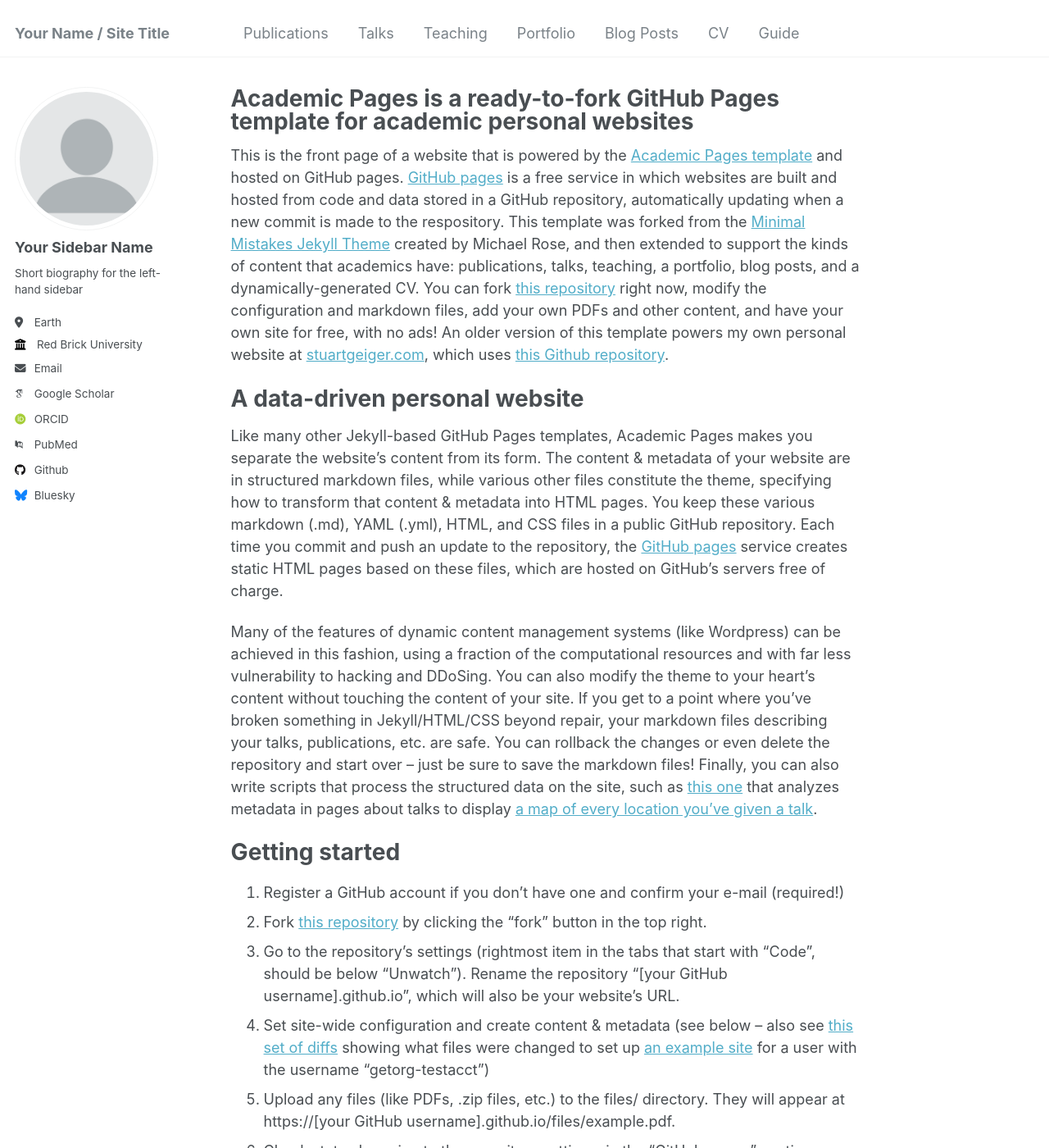
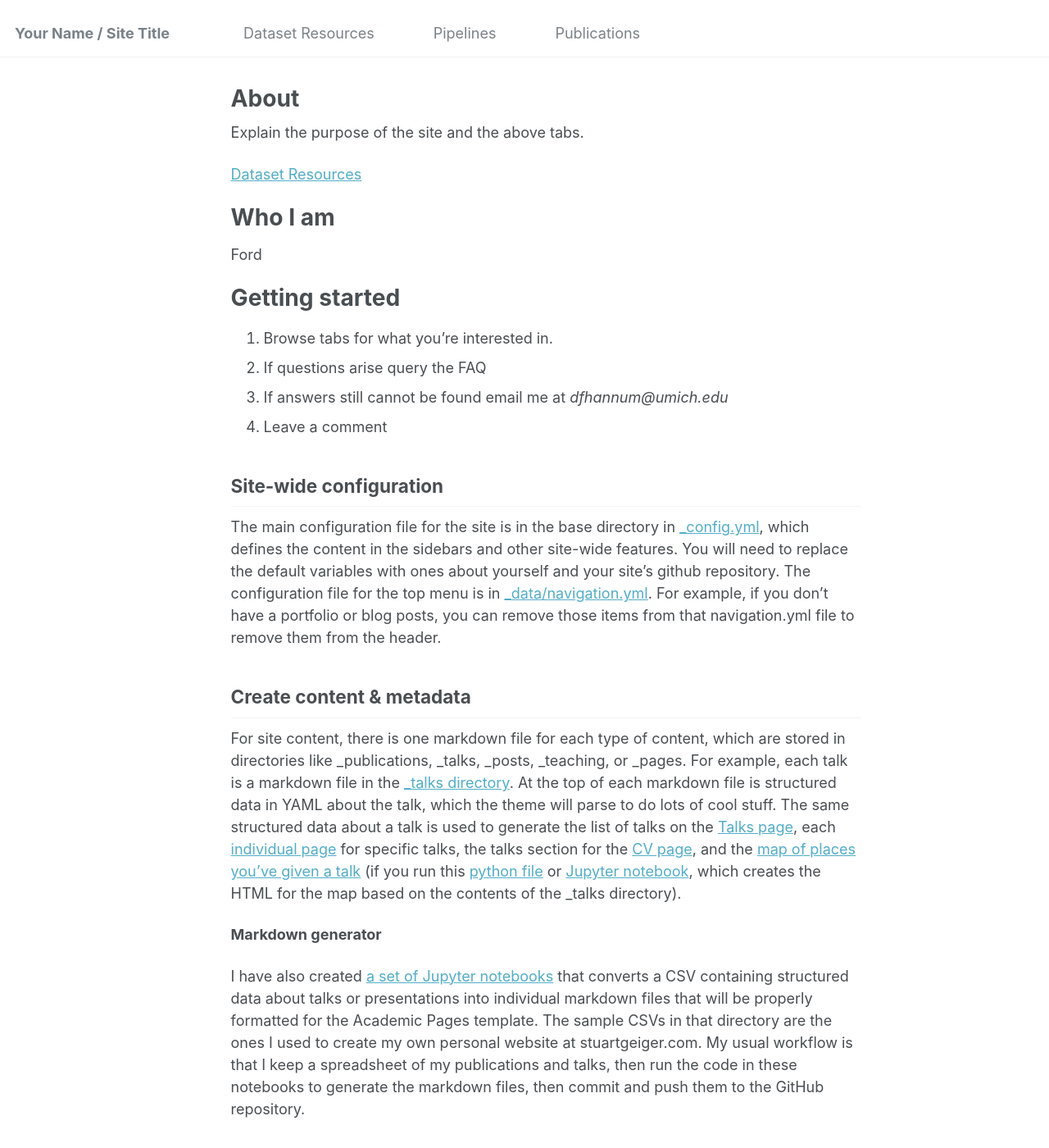
Before and after one commit to UofM-Ophthalmology/UofM-Ophthalmology.github.io, a Jekyll site: the page built from _pages/about.md, in a window 1280 px wide and 1400 px high. Shown: the whole window at 82% size. Built offline with Jekyll 4.4.1, drawn with Linux system fonts in a browser that asks for light colours; some web fonts are replaced; some of the changed text lies outside the part shown.

```diff
--- a/_pages/about.md
+++ b/_pages/about.md
@@ -1,28 +1,26 @@
 ---
 permalink: /
-title: "Academic Pages is a ready-to-fork GitHub Pages template for academic personal websites"
-author_profile: true
+title: "About"
+author_profile: false
 redirect_from:
   - /about/
   - /about.html
 ---
 
-This is the front page of a website that is powered by the [Academic Pages template](https://github.com/academicpages/academicpages.github.io) and hosted on GitHub pages. [GitHub pages](https://pages.github.com) is a free service in which websites are built and hosted from code and data stored in a GitHub repository, automatically updating when a new commit is made to the respository. This template was forked from the [Minimal Mistakes Jekyll Theme](https://mmistakes.github.io/minimal-mistakes/) created by Michael Rose, and then extended to support the kinds of content that academics have: publications, talks, teaching, a portfolio, blog posts, and a dynamically-generated CV. You can fork [this repository](https://github.com/academicpages/academicpages.github.io) right now, modify the configuration and markdown files, add your own PDFs and other content, and have your own site for free, with no ads! An older version of this template powers my own personal website at [stuartgeiger.com](http://stuartgeiger.com), which uses [this Github repository](https://github.com/staeiou/staeiou.github.io).
+Explain the purpose of the site and the above tabs.
 
-A data-driven personal website
+[Dataset Resources](https://uofm-ophthalmology.github.io/resources)
+
+Who I am
 ======
-Like many other Jekyll-based GitHub Pages templates, Academic Pages makes you separate the website's content from its form. The content & metadata of your website are in structured markdown files, while various other files constitute the theme, specifying how to transform that content & metadata into HTML pages. You keep these various markdown (.md), YAML (.yml), HTML, and CSS files in a public GitHub repository. Each time you commit and push an update to the repository, the [GitHub pages](https://pages.github.com/) service creates static HTML pages based on these files, which are hosted on GitHub's servers free of charge.
-
-Many of the features of dynamic content management systems (like Wordpress) can be achieved in this fashion, using a fraction of the computational resources and with far less vulnerability to hacking and DDoSing. You can also modify the theme to your heart's content without touching the content of your site. If you get to a point where you've broken something in Jekyll/HTML/CSS beyond repair, your markdown files describing your talks, publications, etc. are safe. You can rollback the changes or even delete the repository and start over -- just be sure to save the markdown files! Finally, you can also write scripts that process the structured data on the site, such as [this one](https://github.com/academicpages/academicpages.github.io/blob/master/talkmap.ipynb) that analyzes metadata in pages about talks to display [a map of every location you've given a talk](https://academicpages.github.io/talkmap.html).
+Ford
 
 Getting started
 ======
-1. Register a GitHub account if you don't have one and confirm your e-mail (required!)
-1. Fork [this repository](https://github.com/academicpages/academicpages.github.io) by clicking the "fork" button in the top right.
-1. Go to the repository's settings (rightmost item in the tabs that start with "Code", should be below "Unwatch"). Rename the repository "[your GitHub username].github.io", which will also be your website's URL.
-1. Set site-wide configuration and create content & metadata (see below -- also see [this set of diffs](http://archive.is/3TPas) showing what files were changed to set up [an example site](https://getorg-testacct.github.io) for a user with the username "getorg-testacct")
-1. Upload any files (like PDFs, .zip files, etc.) to the files/ directory. They will appear at https://[your GitHub username].github.io/files/example.pdf.
-1. Check status by going to the repository settings, in the "GitHub pages" section
+1. Browse tabs for what you're interested in.
+1. If questions arise query the FAQ
+1. If answers still cannot be found email me at *dfhannum@umich.edu*
+1. Leave a comment
 
 Site-wide configuration
 ------
```
Also changed, not shown: _data/navigation.yml (+24 -18 lines), _pages/resources.html (added, +29 -0 lines).
